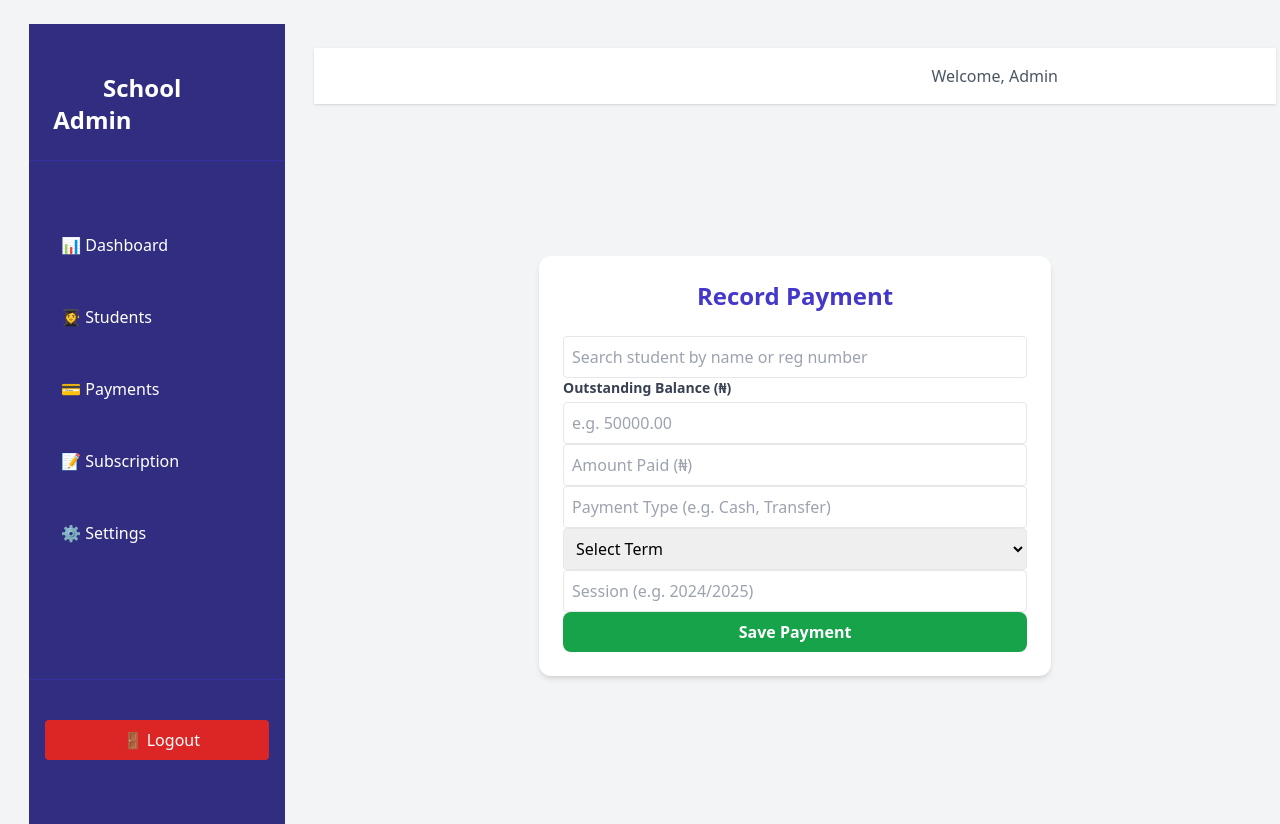
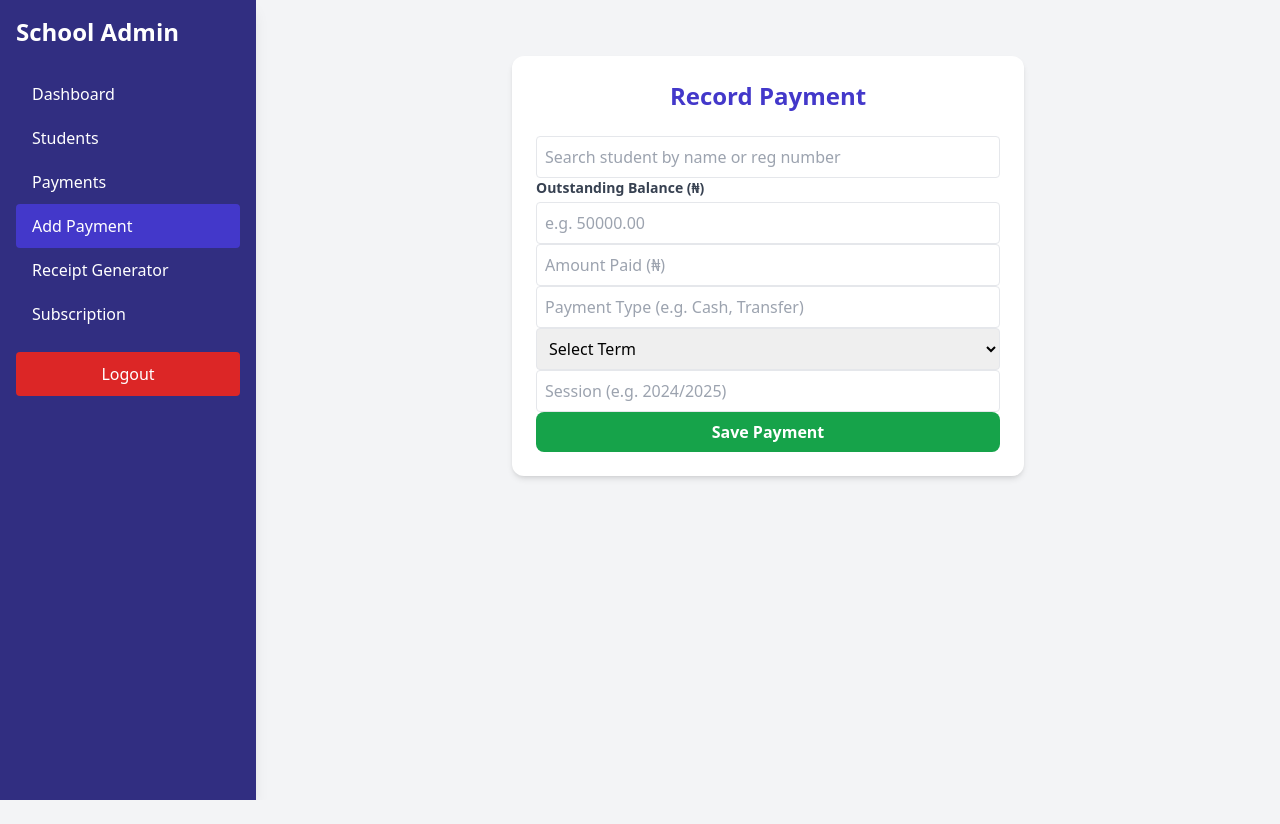
Before and after one commit to winter0019/school_pay, a Flask app: page /add-payment in a window 1280 px wide. After the commit the page ends 800 px from the top, so only its background shows below. Run offline with Flask 3, Linux system fonts and the light colour scheme; a user stored in the database is signed in; data comes from the database, SQL or seed files in the repository; some libraries are stand-ins or nearby versions.

Commit message:
Update layout.html

```diff
--- a/templates/layout.html
+++ b/templates/layout.html
@@ -3,60 +3,84 @@
 <head>
     <meta charset="UTF-8">
     <meta name="viewport" content="width=device-width, initial-scale=1.0">
-  <title>{% block title %}School Dashboard{% endblock %}</title>
+    <title>{% block title %}SchoolPay{% endblock %}</title>
     <script src="https://cdn.tailwindcss.com"></script>
+    <style>
+        .flash-message {
+            position: fixed;
+            top: 1rem;
+            right: 1rem;
+            z-index: 1000;
+        }
+    </style>
 </head>
-<body class="bg-gray-100 font-sans">
+<body class="bg-gray-100 font-sans leading-normal tracking-normal">
 
-    <div class="flex min-h-screen">
-
-        <aside class="w-64 bg-indigo-900 text-white flex flex-col">
-      <div class="p-6 text-2xl font-bold border-b border-indigo-800">
-        School Admin
-      </div>
-      <nav class="flex-1 p-4 space-y-2">
-        <a href="{{ url_for('dashboard') }}" class="block px-4 py-2 rounded hover:bg-indigo-700">📊 Dashboard</a>
-        <a href="{{ url_for('students') }}" class="block px-4 py-2 rounded hover:bg-indigo-700">👩‍🎓 Students</a>
-        <a href="{{ url_for('payments') }}" class="block px-4 py-2 rounded hover:bg-indigo-700">💳 Payments</a>
-        <a href="{{ url_for('pay_with_paystack_subscription') }}" class="block px-4 py-2 rounded hover:bg-indigo-700">📝 Subscription</a>
-        <a href="{{ url_for('settings') }}" class="block px-4 py-2 rounded hover:bg-indigo-700">⚙️ Settings</a>
-      </nav>
-      <div class="p-4 border-t border-indigo-800">
-        <a href="{{ url_for('logout') }}" class="block px-4 py-2 bg-red-600 rounded text-center hover:bg-red-700">
-          🚪 Logout
-        </a>
-      </div>
-    </aside>
-
-        <div class="flex-1 flex flex-col">
-
-            <header class="bg-white shadow p-4 flex justify-between items-center">
-        <h1 class="text-xl font-bold">{% block page_title %}{% endblock %}</h1>
-        <span class="text-gray-600">Welcome, Admin</span>
-      </header>
-
-            <div class="p-4">
+    <div class="flash-message">
         {% with messages = get_flashed_messages(with_categories=true) %}
         {% if messages %}
-            <div class="space-y-2">
             {% for category, message in messages %}
-                <div class="p-3 rounded
-                  {% if category == 'success' %} bg-green-100 text-green-700
-                  {% elif category == 'error' %} bg-red-100 text-red-700
-                  {% else %} bg-gray-100 text-gray-700 {% endif %}">
+            <div class="p-4 rounded-md shadow-md text-sm text-white mb-2 {% if category == 'success' %}bg-green-500{% elif category == 'danger' %}bg-red-500{% else %}bg-blue-500{% endif %}">
                 {{ message }}
             </div>
             {% endfor %}
-            </div>
         {% endif %}
         {% endwith %}
     </div>
 
-            <main class="flex-1 p-6">
+    <div class="flex h-screen">
+
+        <button id="menu-toggle" class="lg:hidden fixed top-4 left-4 z-50 p-2 bg-indigo-900 text-white rounded-md shadow-lg">
+            <svg class="w-6 h-6" fill="none" stroke="currentColor" viewBox="0 0 24 24" xmlns="http://www.w3.org/2000/svg"><path stroke-linecap="round" stroke-linejoin="round" stroke-width="2" d="M4 6h16M4 12h16M4 18h16"></path></svg>
+        </button>
+
+        <aside id="sidebar" class="bg-indigo-900 text-white w-64 p-4 space-y-4 shadow-lg flex-shrink-0
+               fixed lg:static top-0 left-0 h-full transform -translate-x-full lg:translate-x-0
+               transition-transform duration-300 ease-in-out z-40">
+
+            <h1 class="text-2xl font-bold mb-6">School Admin</h1>
+            <nav>
+                {% set current_endpoint = request.endpoint %}
+
+                <a href="{{ url_for('dashboard') }}" class="block py-2.5 px-4 rounded transition duration-200 hover:bg-indigo-700 {% if current_endpoint == 'dashboard' %}bg-indigo-700{% endif %}">Dashboard</a>
+                <a href="{{ url_for('students') }}" class="block py-2.5 px-4 rounded transition duration-200 hover:bg-indigo-700 {% if current_endpoint == 'students' %}bg-indigo-700{% endif %}">Students</a>
+                <a href="{{ url_for('payments') }}" class="block py-2.5 px-4 rounded transition duration-200 hover:bg-indigo-700 {% if current_endpoint == 'payments' %}bg-indigo-700{% endif %}">Payments</a>
+                <a href="{{ url_for('add_payment') }}" class="block py-2.5 px-4 rounded transition duration-200 hover:bg-indigo-700 {% if current_endpoint == 'add_payment' %}bg-indigo-700{% endif %}">Add Payment</a>
+                <a href="{{ url_for('receipt_generator') }}" class="block py-2.5 px-4 rounded transition duration-200 hover:bg-indigo-700 {% if current_endpoint == 'receipt_generator' %}bg-indigo-700{% endif %}">Receipt Generator</a>
+                <a href="{{ url_for('pay_with_paystack_subscription') }}" class="block py-2.5 px-4 rounded transition duration-200 hover:bg-indigo-700 {% if current_endpoint == 'pay_with_paystack_subscription' %}bg-indigo-700{% endif %}">Subscription</a>
+
+            </nav>
+            <a href="{{ url_for('logout') }}" class="block py-2.5 px-4 rounded transition duration-200 hover:bg-red-500 bg-red-600 text-center">Logout</a>
+        </aside>
+
+        <main class="flex-1 p-8 overflow-y-auto lg:pt-8 pt-16">
+            <div class="mb-6">
+                <h2 class="text-3xl font-bold text-gray-800">{% block page_title %}{% endblock %}</h2>
+            </div>
             {% block content %}{% endblock %}
         </main>
     </div>
-  </div>
+
+    <script>
+        document.addEventListener('DOMContentLoaded', () => {
+            const toggleButton = document.getElementById('menu-toggle');
+            const sidebar = document.getElementById('sidebar');
+
+            toggleButton.addEventListener('click', () => {
+                // Toggles the sidebar visibility by manipulating the 'translate-x' class
+                sidebar.classList.toggle('-translate-x-full');
+            });
+
+            // Optional: Hide sidebar when a link is clicked on mobile
+            sidebar.querySelectorAll('a').forEach(link => {
+                link.addEventListener('click', () => {
+                    if (window.innerWidth < 1024) { // 1024px is Tailwind's 'lg' breakpoint
+                        sidebar.classList.add('-translate-x-full');
+                    }
+                });
+            });
+        });
+    </script>
 
 </body>
 </html>
```
Lines whose indentation alone changed are shown as unchanged.
